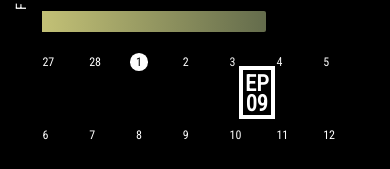
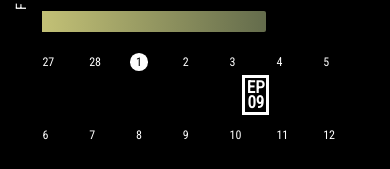
Before and after one commit to jaywyeee/arknights-calendar, a Svelte app: page / in a window 390 px wide. Shown: the part 1735-1904 px from the top of the page. Built offline with nearby package versions, Linux system fonts and the light colour scheme; a web font is replaced by a local one.

Commit message:
Scale episode component on mobile

```diff
--- a/src/styles/main.scss
+++ b/src/styles/main.scss
@@ -20,6 +20,7 @@ $header-vertical: 855px;
 $header-merge: 695px;
 $nav-collapse: 1270px;
 $nav-sticky: 950px;
+$main-shrink: 640px;
 
 
 // General
@@ -222,18 +223,12 @@ h1 {
 
 .start {
 	border-radius: 2px 0 0 2px;
-	left: $overlay-margin;
-	width: calc(100% - #{$overlay-margin});
+	margin-left: $overlay-margin;
 }
 
 .end {
 	border-radius: 0 2px 2px 0;
-	width: calc(100% - #{$overlay-margin});
-
-	// &.label {
-	// 	content: var(--name);
-	// 	text-align: right;
-	// }
+	margin-right: $overlay-margin;
 }
 
 @each $id, $color in events.$list {
@@ -251,25 +246,19 @@ h1 {
 	grid-row: var(--grid-row);   // Set inline.
 	left: 0.17em;
 	line-height: 0.9;
-	padding: 0.14em 0.09em 0.07em;
+	padding: 0.14em 0.1em 0.06em 0.09em;
 	place-self: center;
 	position: relative;
 	text-align: center;
 	top: 0.2em;
 	user-select: none;
 	z-index: 1;
+
+	@media (max-width: $main-shrink) {
+		font-size: calc(0.5rem + 2.3vw);
+		top: calc(1.1em - 3vw);
+	}
 }
-
-
-// Projection override
-// #pr section:first-of-type {
-// 	h1 { display: none }
-
-// 	.calendar {
-// 		margin-top: calc(-4.6rem * 4);
-// 		::after { all: initial }
-// 	}
-// }
 
 
 // GitHub link
```
